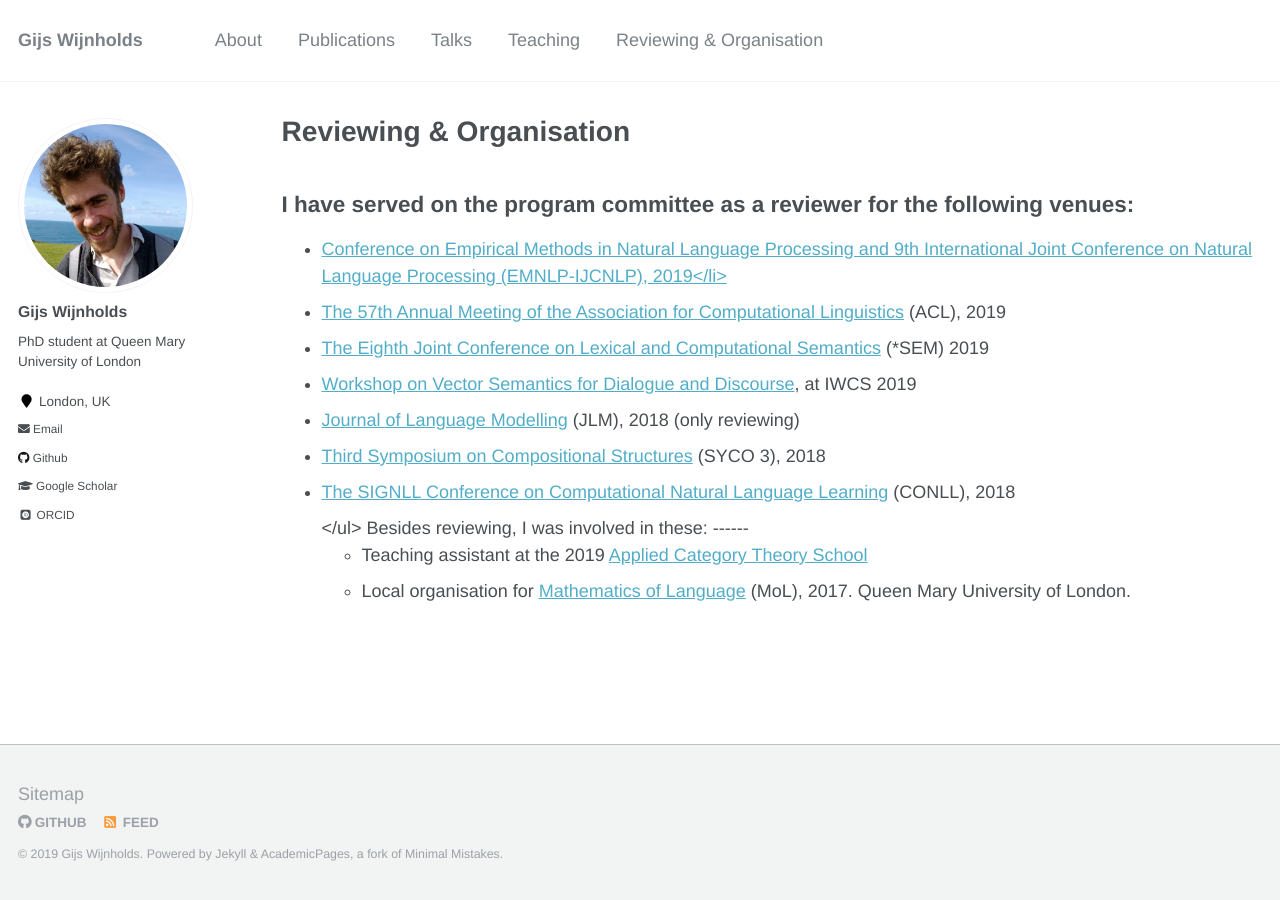
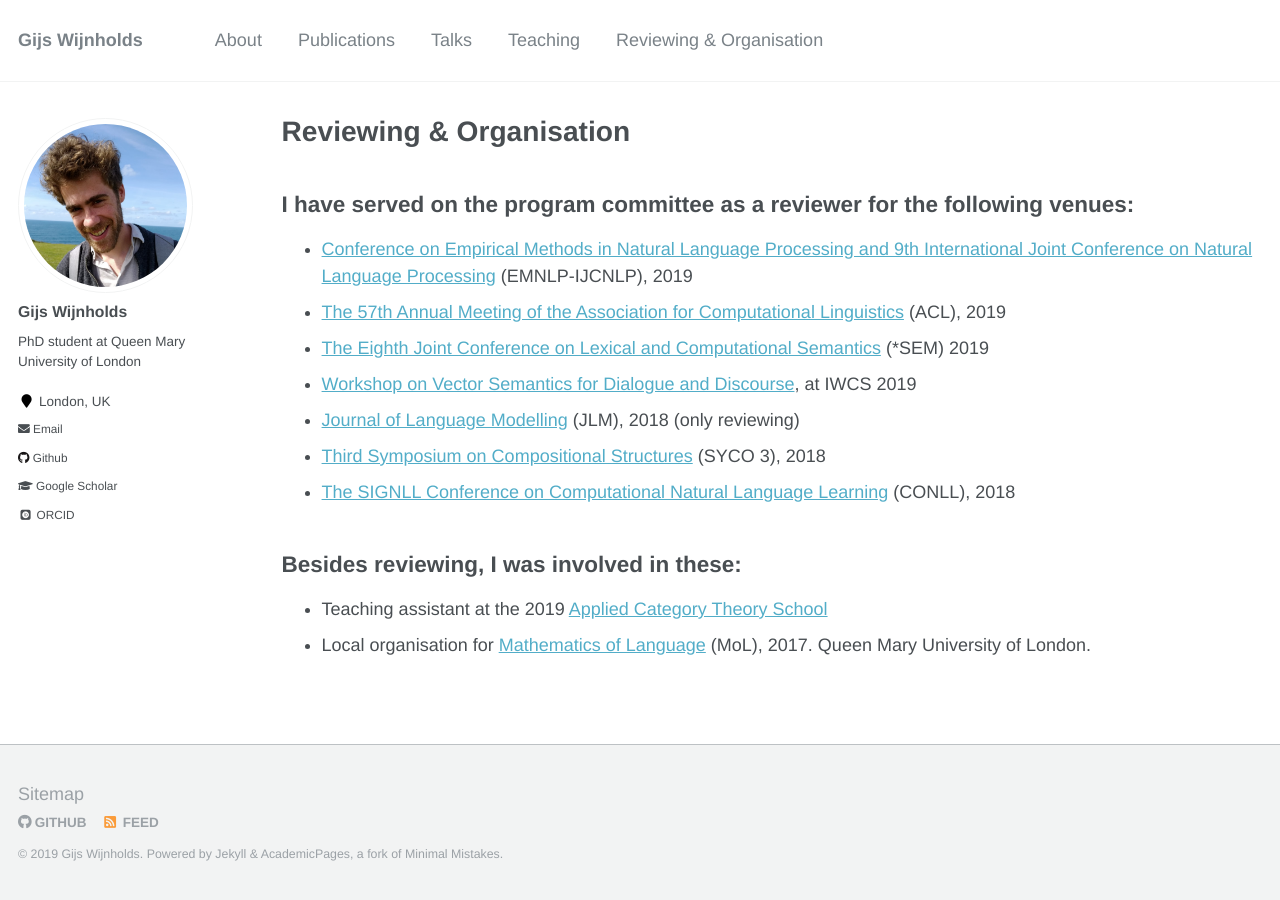
Before and after one commit to gijswijnholds/gijswijnholds.github.io, a Jekyll site: the page built from _pages/organisation.md, in a window 1280 px wide. Built offline with Jekyll 4.4.1, drawn with Linux system fonts in a browser that asks for light colours; some web fonts are replaced.

```diff
--- a/_pages/organisation.md
+++ b/_pages/organisation.md
@@ -11,7 +11,7 @@ I have served on the program committee as a reviewer for the following venues:
 ------
 
 <ul>
-  <li><a href="https://www.emnlp-ijcnlp2019.org">Conference on Empirical Methods in Natural Language Processing and 9th International Joint Conference on Natural Language Processing (EMNLP-IJCNLP), 2019</li>
+  <li><a href="https://www.emnlp-ijcnlp2019.org">Conference on Empirical Methods in Natural Language Processing and 9th International Joint Conference on Natural Language Processing</a> (EMNLP-IJCNLP), 2019</li>
   <li><a href="http://www.acl2019.org">The 57th Annual Meeting of the Association for Computational Linguistics</a> (ACL), 2019</li>
   <li><a href="https://starsem.org/2019/">The Eighth Joint Conference on Lexical and Computational Semantics</a> (*SEM) 2019</li>
   <li><a href="https://sites.google.com/site/dialoguevector/">Workshop on Vector Semantics for Dialogue and Discourse</a>, at IWCS 2019 </li>
```
